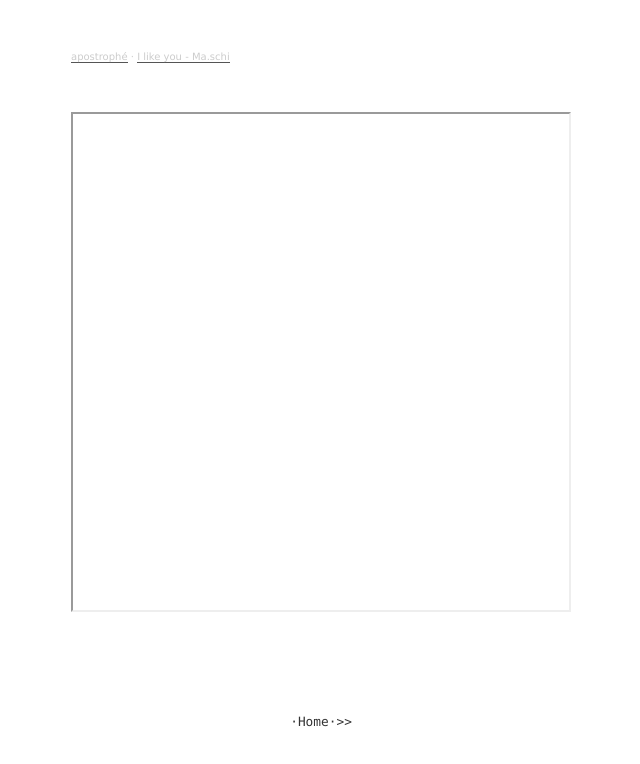
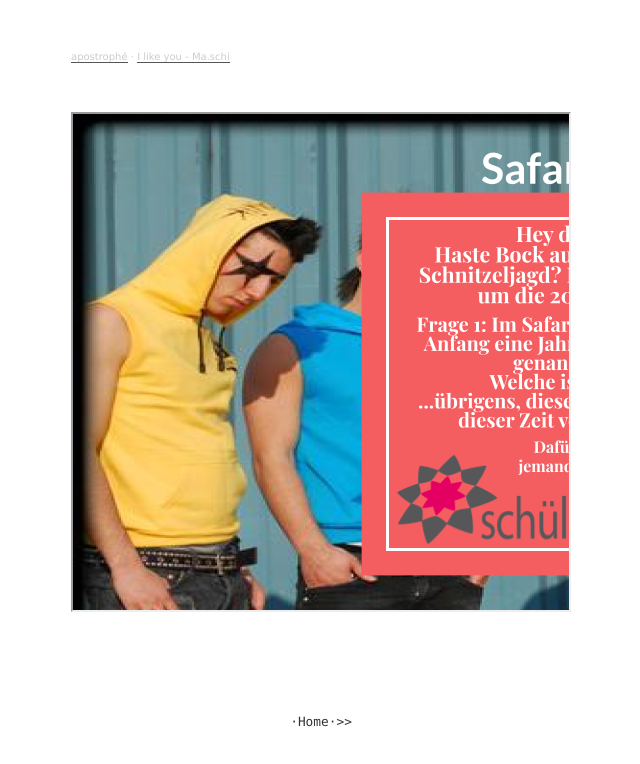
Before and after one commit to mrarno3108/safari, a Gatsby site: page /blog/1 in a window 1280 px wide. Shown: the part 584-1348 px from the top of the page, without its empty margins (319-959 px from the left). Built offline with nearby package versions, Linux system fonts and the light colour scheme; Gatsby itself is replaced by a stand-in of ours.

Commit message:
update path

```diff
--- a/src/pages/blog/1.md
+++ b/src/pages/blog/1.md
@@ -9,4 +9,4 @@ password: '2000'
 
 <iframe width="100%" height="300" scrolling="no" frameborder="no" allow="autoplay" src="https://w.soundcloud.com/player/?url=https%3A//api.soundcloud.com/tracks/1041083680%3Fsecret_token%3Ds-bKpH1x8N1BS&color=%23ff5500&auto_play=true&hide_related=true&show_comments=true&show_user=true&show_reposts=false&show_teaser=true&visual=true"></iframe><div style="font-size: 10px; color: #cccccc;line-break: anywhere;word-break: normal;overflow: hidden;white-space: nowrap;text-overflow: ellipsis; font-family: Interstate,Lucida Grande,Lucida Sans Unicode,Lucida Sans,Garuda,Verdana,Tahoma,sans-serif;font-weight: 100;"><a href="https://soundcloud.com/apostrophe-kollektiv" title="apostrophé" target="_blank" style="color: #cccccc; text-decoration: none;">apostrophé</a> · <a href="https://soundcloud.com/apostrophe-kollektiv/ma-schi/s-bKpH1x8N1BS" title="I like you - Ma.schi" target="_blank" style="color: #cccccc; text-decoration: none;">I like you - Ma.schi</a></div>
 
-<iframe src='public/Level1.png' width='100%' height='500px'>
+<iframe src='/Level1.png' width='100%' height='500px'>
```
